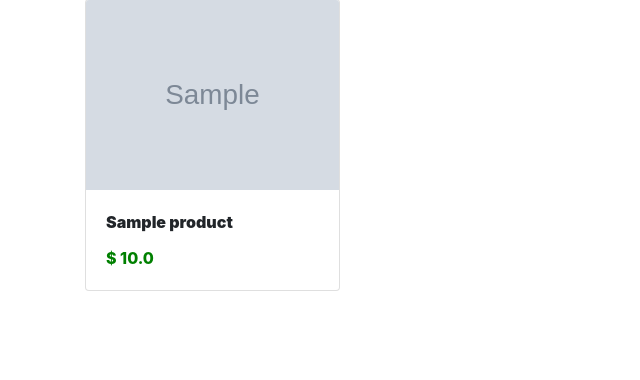
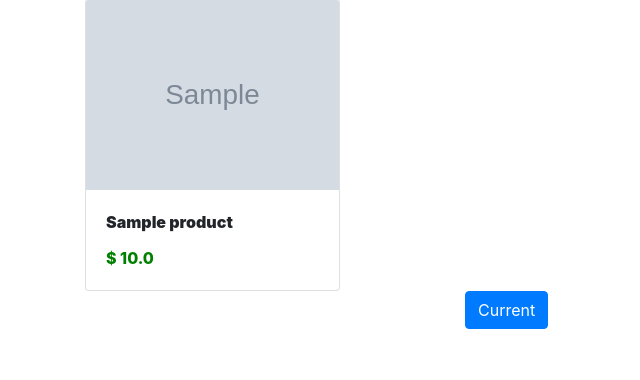
Before and after one commit to kideedee/django_ecommerce_site, a Django app: page / in a window 1280 px wide. Shown: the part 81-461 px from the top of the page, without its empty margins (0-640 px from the left). Run offline with Django 4.2, Linux system fonts and the light colour scheme; tables that the repository leaves empty hold one stand-in row (values such as "Sample post"); grey boxes marked "Sample" are stand-in pictures.

Commit message:
adding pagination

```diff
--- a/shop/views.py
+++ b/shop/views.py
@@ -1,3 +1,4 @@
+from django.core.paginator import Paginator
 from django.shortcuts import render
 
 from shop.models import Product
@@ -10,4 +11,8 @@ def index(request):
     if item_name != '' and item_name is not None:
         product_objects = product_objects.filter(title__icontains=item_name)
 
+    paginator = Paginator(product_objects, 4)
+    page = request.GET.get('page')
+    product_objects = paginator.get_page(page)
+
     return render(request, 'shop/index.html', {'product_objects': product_objects})
--- a/templates/shop/index.html
+++ b/templates/shop/index.html
@@ -49,6 +49,28 @@
             </div>
         {% endfor %}
     </div>
+
+    <div class="row">
+        <div class="col-md-3 offset-md-4">
+            <ul class="pagination">
+                {% if product_objects.has_previous %}
+                    <li class="page-item">
+                        <a class="page-link" href="?page={{ product_objects.previous_page_number }}">Previous</a>
+                    </li>
+                {% endif %}
+
+                <li class="page-item active">
+                    <a class="page-link" href="?page={{ product_objects.number }}">Current</a>
+                </li>
+
+                {% if product_objects.has_next %}
+                    <li class="page-item">
+                        <a class="page-link" href="?page={{ product_objects.next_page_number }}">Next</a>
+                    </li>
+                {% endif %}
+            </ul>
+        </div>
+    </div>
 </div>
 
 </body>
```
